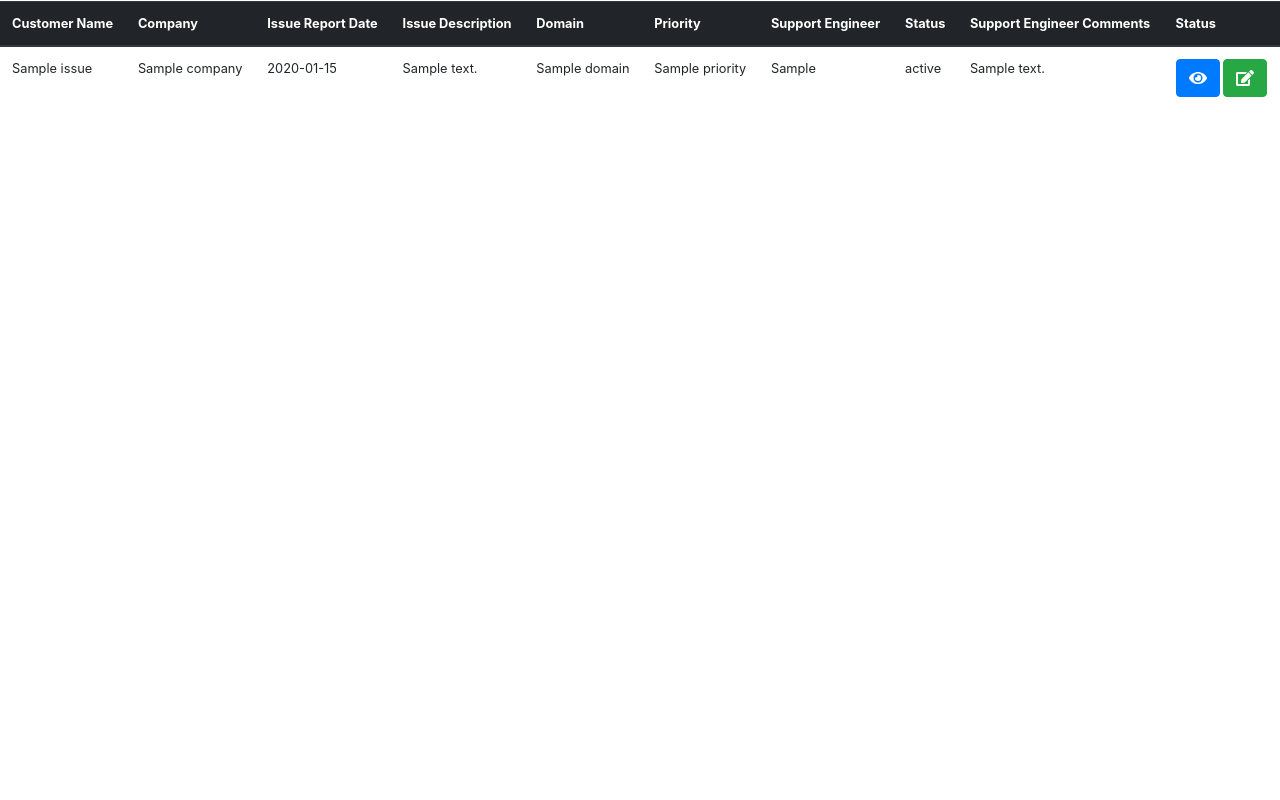
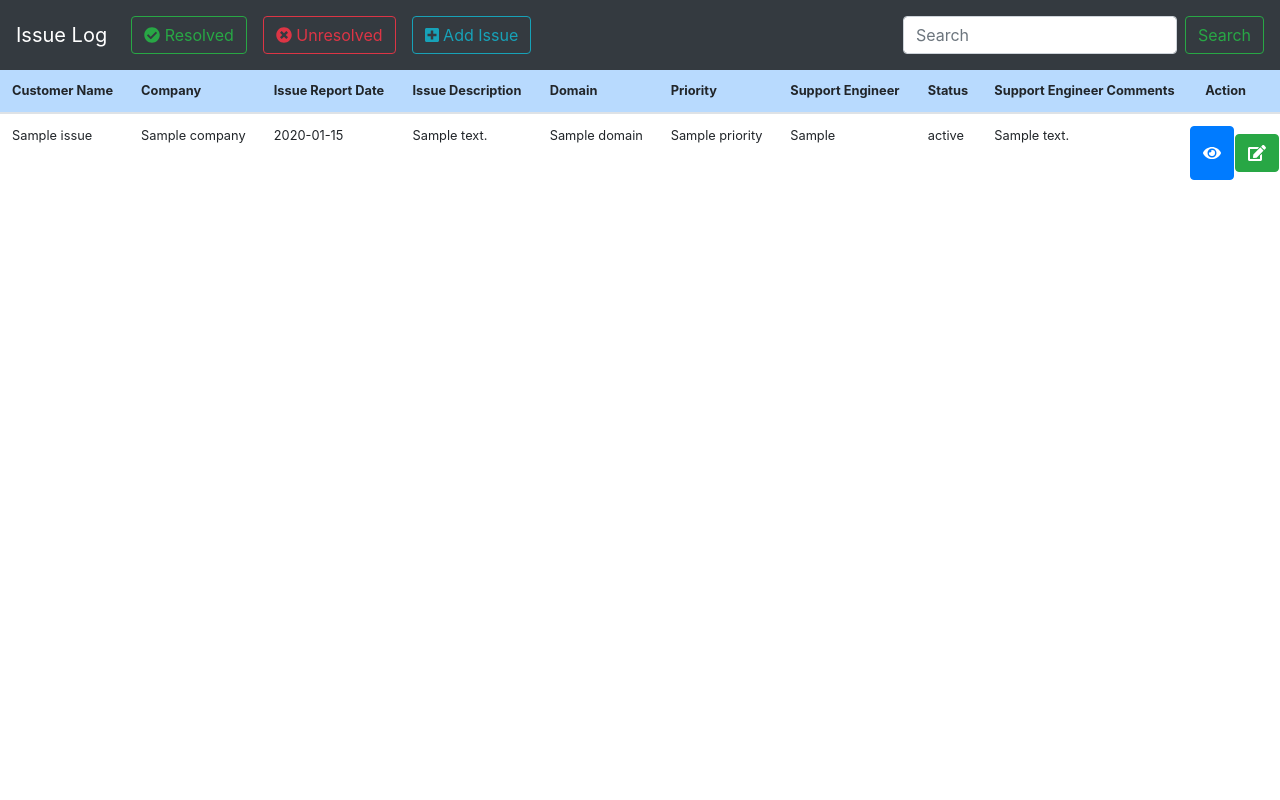
Before and after one commit to amaradatta93/IssueLog, a Flask app: template templates/dashboard.html in a window 1280 px wide. Run offline with Flask 2, Linux system fonts and the light colour scheme; the template is opened without the code that fills it: most values are stand-ins (such as "Sample title", 1, 10 or a date in 2020); some libraries are stand-ins or nearby versions.

Commit message:
change .gitignore
add navbar

write views for navbar icons

clean up the code

highlight working issues using css

add modal to view complete issue

```diff
--- a/app.py
+++ b/app.py
@@ -1,37 +1,39 @@
 import os
-import pprint
 
-from flask import Flask, render_template, jsonify
-from flaskext.mysql import MySQL
+from flask import Flask, render_template
+
+from utils import get_data_from_db, parse_db_data_as_json
 
 app = Flask(__name__)
-
-mysql = MySQL()
-
-# MySQL configurations
-app.config['MYSQL_DATABASE_USER'] = os.getenv('MYSQL_DATABASE_USER')
-app.config['MYSQL_DATABASE_PASSWORD'] = os.getenv('MYSQL_DATABASE_PASSWORD')
-app.config['MYSQL_DATABASE_DB'] = os.getenv('MYSQL_DATABASE_DB')
-app.config['MYSQL_DATABASE_HOST'] = os.getenv('MYSQL_DATABASE_HOST')
-mysql.init_app(app)
 
 
 @app.route("/")
 def main():
-    row_headers = ["Customer Name", "Company", "Source", "E - mail", "Phone", "Issue Report Date",
-                   "Issue Description", "Domain", "Priority", "Support Engineer", "Issue Fix Date",
-                   "Status", "Support Engineer Comments", "id"]
-    issue_json_data = []
-    conn = mysql.connect()
-    cursor = conn.cursor()
-    cursor.execute('''
-                        select * from issues
-                    ''')
-    issue_list = cursor.fetchall()
-    conn.close()
-    for result in issue_list:
-        issue_json_data.append(dict(zip(row_headers, result)))
+    statement = '''select * from issues'''
+    issue_list = get_data_from_db(statement)
+    issue_json_data = parse_db_data_as_json(issue_list)
     return render_template('dashboard.html', issues=issue_json_data)
+
+
+@app.route("/resolved")
+def resolved():
+    statement = '''select * from issues where status="Fixed"'''
+    issue_list = get_data_from_db(statement)
+    issue_json_data = parse_db_data_as_json(issue_list)
+    return render_template('dashboard.html', issues=issue_json_data)
+
+
+@app.route("/unresolved")
+def unresolved():
+    statement = '''select * from issues where status="Working"'''
+    issue_list = get_data_from_db(statement)
+    issue_json_data = parse_db_data_as_json(issue_list)
+    return render_template('dashboard.html', issues=issue_json_data)
+
+
+@app.route("/search")
+def search():
+    pass
 
 
 if __name__ == "__main__":
--- /dev/null
+++ b/static/dash-style.css
@@ -0,0 +1,3 @@
+.highlight {
+    background:#FFCCCB;
+}
--- a/templates/base.html
+++ b/templates/base.html
@@ -9,6 +9,7 @@
               integrity="sha384-Gn5384xqQ1aoWXA+058RXPxPg6fy4IWvTNh0E263XmFcJlSAwiGgFAW/dAiS6JXm" crossorigin="anonymous">
         <link rel="stylesheet" href="https://use.fontawesome.com/releases/v5.7.2/css/all.css"
               integrity="sha384-fnmOCqbTlWIlj8LyTjo7mOUStjsKC4pOpQbqyi7RrhN7udi9RwhKkMHpvLbHG9Sr" crossorigin="anonymous">
+        <link rel="stylesheet" href="static/dash-style.css">
 
         <style>
             html, body {
@@ -20,10 +21,54 @@
 
     </head>
 
-    <body>
+    <header>
+        <nav class="navbar fixed-top  navbar-expand-lg navbar-dark bg-dark" id="navbarHeader">
+            <a class="navbar-brand" href="{{ url_for('main') }}">Issue Log</a>
+            <button class="navbar-toggler" type="button" data-toggle="collapse"
+                    data-target="#navbarSupportedContent" aria-controls="navbarSupportedContent"
+                    aria-expanded="false" aria-label="Toggle navigation">
+                <span class="navbar-toggler-icon"></span>
+            </button>
+
+            <div class="collapse navbar-collapse" id="navbarSupportedContent">
+                <ul class="navbar-nav mr-auto">
+                    <li class="nav-item">
+                        <a class="nav-link" href="{{ url_for('resolved') }}">
+                            <button class="btn btn-outline-success" type="button">
+                                <i class="fas fa-check-circle"></i> Resolved
+                            </button>
+                        </a>
+                    </li>
+                    <li class="nav-item">
+                        <a class="nav-link" href="{{ url_for('unresolved') }}">
+                            <button class="btn btn-outline-danger" type="button">
+                                <i class="fas fa-times-circle"></i> Unresolved
+                            </button>
+                        </a>
+                    </li>
+                    <li class="nav-item">
+                        <a class="nav-link" href="#">
+                            <button class="btn btn-outline-info" type="button">
+                                <i class="fas fa-plus-square"></i> Add Issue
+                            </button>
+                        </a>
+                    </li>
+                </ul>
+
+                <form class="form-inline my-2 my-lg-0" action="#">
+                    <input class="form-control mr-sm-2" type="search" placeholder="Search"
+                           aria-label="Search" name="search_param">
+                    <button class="btn btn-outline-success my-2 my-sm-0" type="submit">Search</button>
+                </form>
+
+            </div>
+        </nav>
+    </header>
+
+    <body style="padding-top: 35px;">
 
         <div class="container-fluid">
-            <div class="row align-items-center justify-content-center">
+            <div class="row mt-3 align-items-center justify-content-center">
                 <div class="col-lg-12">
                     {% block content %}
                     {% endblock %}
--- a/templates/dashboard.html
+++ b/templates/dashboard.html
@@ -1,8 +1,8 @@
 {% include 'base.html' %}
 {% block content %}
-<div class="table-responsive">
+<div class="table-responsive mt-3">
     <table class="table w-auto small table-fit">
-        <thead class="thead-dark">
+        <thead class="thead" style="background:#B8DAFE">
         <tr>
             <th class="fit" scope="col">Customer Name</th>
             <th class="fit" scope="col">Company</th>
@@ -13,28 +13,13 @@
             <th class="fit" scope="col">Support Engineer</th>
             <th class="fit" scope="col">Status</th>
             <th class="fit text-wrap" scope="col">Support Engineer Comments</th>
-            <th class="fit" scope="col">Status</th>
+            <th class="fit" scope="col">Action</th>
         </tr>
         </thead>
 
         <tbody>
         {% for issue in issues %}
-        <tr class="fit">
-            {% if issue.Status == 'Working' %}
-            <td class="fit" style="background:#FFCCCB;">{{issue['Customer Name']}}</td>
-            <td class="fit" style="background:#FFCCCB;">{{issue['Company']}}</td>
-            <td class="fit" style="background:#FFCCCB;">{{issue['Issue Report Date']}}</td>
-            <td class="fit text-wrap" style="background-color:#FFCCCB;">{{issue['Issue Description']}}</td>
-            <td class="fit" style="background:#FFCCCB;">{{issue['Domain']}}</td>
-            <td class="fit" style="background:#FFCCCB;">{{issue['Priority']}}</td>
-            <td class="fit" style="background:#FFCCCB;">{{issue['Support Engineer']}}</td>
-            <td class="fit" style="background:#FFCCCB;">{{issue['Status']}}</td>
-            <td class="fit text-wrap" style="background:#FFCCCB;">{{issue['Support Engineer Comments']}}</td>
-            <td style="background:#FFCCCB;">
-                <button type="button" class="btn btn-primary"><i class="fas fa-eye"></i></button>
-                <button type="button" class="btn btn-success"><i class="fas fa-edit"></i></button>
-            </td>
-            {% else %}
+        <tr class="{% if issue.Status == 'Working' %} highlight {% endif %}">
             <td class="fit">{{issue['Customer Name']}}</td>
             <td class="fit">{{issue['Company']}}</td>
             <td class="fit">{{issue['Issue Report Date']}}</td>
@@ -45,10 +30,53 @@
             <td class="fit">{{issue['Status']}}</td>
             <td class="fit text-wrap">{{issue['Support Engineer Comments']}}</td>
             <td>
-                <button type="button" class="btn btn-primary"><i class="fas fa-eye"></i></button>
-                <button type="button" class="btn btn-success"><i class="fas fa-edit"></i></button>
+                <div class="row">
+
+                    <button type="button" class="btn btn-primary" data-toggle="modal" data-target="#issueModal{{issue['id']}}">
+                        <i class="fas fa-eye"></i>
+                    </button>
+
+                    <div class="modal fade" id="issueModal{{issue['id']}}" tabindex="-1" role="dialog"
+                         aria-labelledby="issueModalLabel" aria-hidden="true">
+                        <div class="modal-dialog" role="document">
+                            <div class="modal-content">
+                                <div class="modal-header">
+                                    <h5 class="modal-title" id="issueModalLabel">Issue Details</h5>
+                                    <button type="button" class="close" data-dismiss="modal" aria-label="Close">
+                                        <span aria-hidden="true">&times;</span>
+                                    </button>
+                                </div>
+                                <div class="modal-body">
+                                    <b>id:</b> {{issue['id']}} <br>
+                                    <b>Customer Name:</b> {{issue['Customer Name']}} <br>
+                                    <b>Company:</b> {{issue['Company']}} <br>
+                                    <b>Source:</b> {{issue['Source']}} <br>
+                                    <b>E - mail:</b> {{issue['E-Mail']}} <br>
+                                    <b>Phone:</b> {{issue['Phone']}} <br>
+                                    <b>Issue </b>Report Date: {{issue['Issue Report Date']}} <br>
+                                    <b>Issue Description:</b> {{issue['Issue Description']}} <br>
+                                    <b>Domain:</b> {{issue['Domain']}} <br>
+                                    <b>Priority:</b> {{issue['Priority']}} <br>
+                                    <b>Support Engineer:</b> {{issue['Support Engineer']}} <br>
+                                    <b>Issue Fix Date:</b> {{issue['Issue Report Date']}} <br>
+                                    <b>Status:</b> {{issue['Status']}} <br>
+                                    <b>Support Engineer Comments:</b> {{issue['Support Engineer Comments']}} <br>
+                                </div>
+                                <div class="modal-footer">
+                                    <button type="button" class="btn btn-secondary" data-dismiss="modal">Close
+                                    </button>
+                                </div>
+                            </div>
+                        </div>
+                    </div>
+
+                    <div class="row">
+                        <a class="nav-link" href="#">
+                            <button type="button" class="btn btn-success"><i class="fas fa-edit"></i></button>
+                        </a>
+                    </div>
+                </div>
             </td>
-            {% endif %}
         </tr>
         {% endfor %}
         </tbody>
```
Also changed, not shown: db.py (added, +14 -0 lines), utils.py (added, +21 -0 lines), __init__.py (added), 1 other file.
